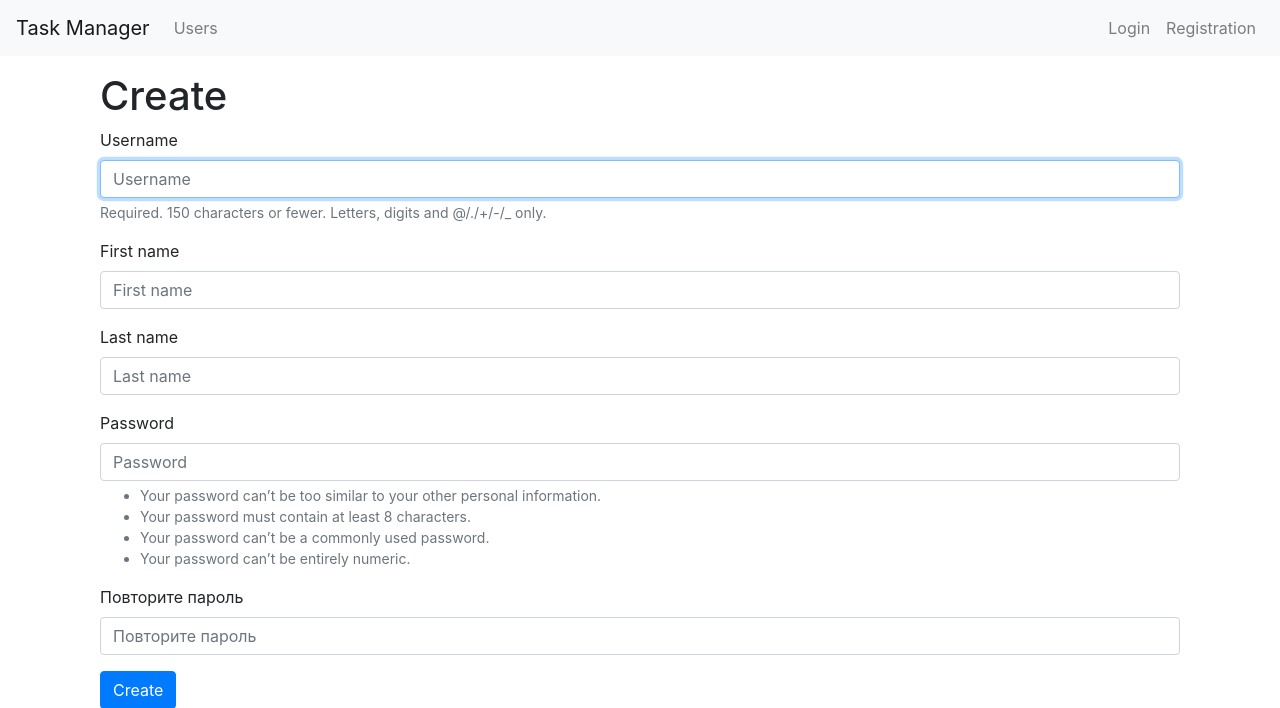
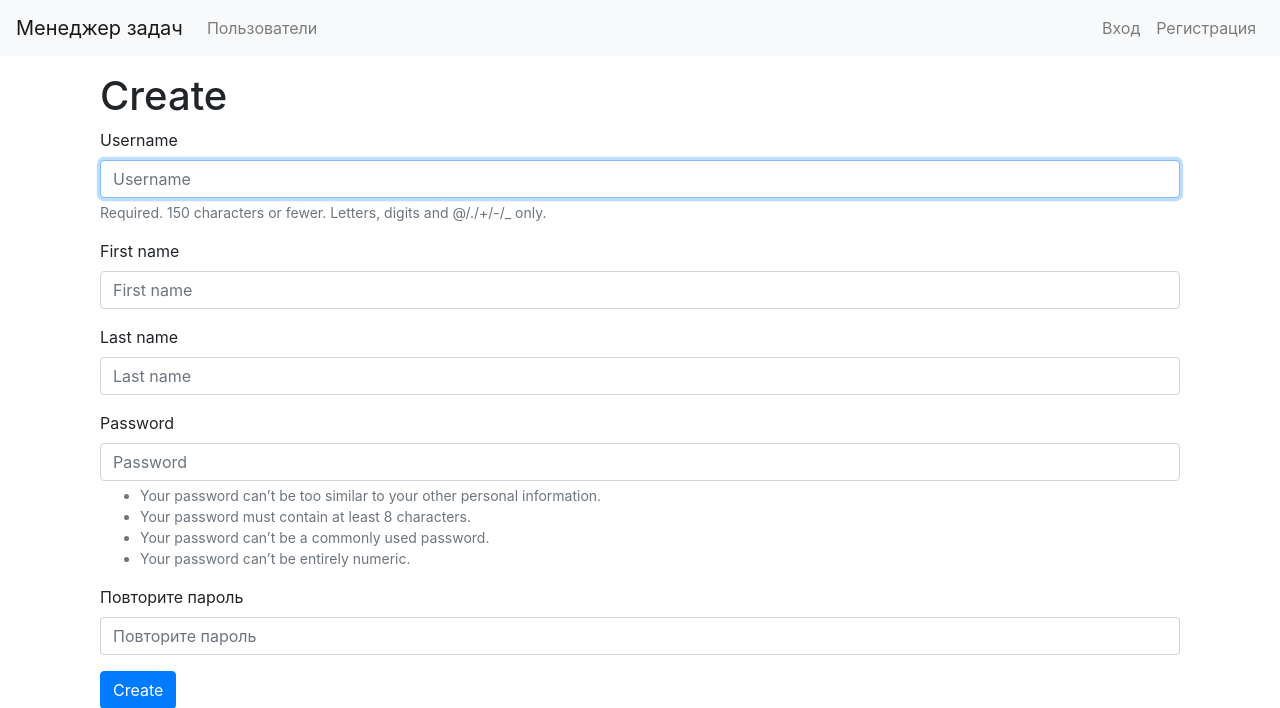
Before and after one commit to NadezhdaDonetskaia/task-manager, a Django app: page /users/create/ in a window 1280 px wide. Shown: the top 708 px of the page. Run offline with Django 4.2, Linux system fonts and the light colour scheme; some libraries are stand-ins or nearby versions.

Commit message:
changed base.html

```diff
--- a/templates/base.html
+++ b/templates/base.html
@@ -17,14 +17,14 @@
 
 <body class="d-flex flex-column min-vh-100">
   <nav class="navbar navbar-expand-lg navbar-light bg-light mb-3">
-      <a class="navbar-brand" href="/">{% translate "Task Manager" %}</a>
+      <a class="navbar-brand" href="/">{% translate "Менеджер задач" %}</a>
       <button class="navbar-toggler" data-toggle="collapse" data-target="#navbarToggleExternalContent">
         <span class="navbar-toggler-icon"></span>
       </button>
       <div class="collapse navbar-collapse" id="navbarToggleExternalContent">
         <ul class="navbar-nav mr-auto">
           <li class="nav-item">
-            <a class="nav-link" href="{% url 'users_index' %}">{% translate "Users" %}</a>
+            <a class="nav-link" href="{% url 'users_index' %}">{% translate "Пользователи" %}</a>
           </li>
           {% if user.is_authenticated %}
             <li class="nav-item">
@@ -46,10 +46,10 @@
             </li>
             {% else %}
             <li class="nav-item">
-              <a class="nav-link" href="{% url 'login' %}">{% translate "Login" %}</a>
+              <a class="nav-link" href="{% url 'login' %}">{% translate "Вход" %}</a>
             </li>
             <li class="nav-item">
-              <a class="nav-link" href="{% url 'user_create' %}">{% translate "Registration" %}</a>
+              <a class="nav-link" href="{% url 'user_create' %}">{% translate "Регистрация" %}</a>
             </li>
             {% endif %}
         </ul>
```
